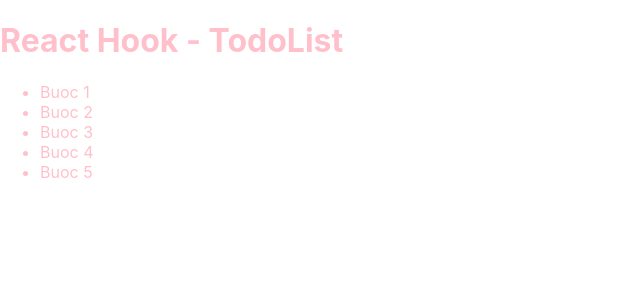
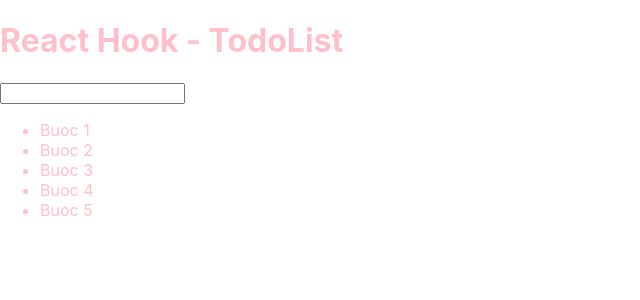
Before and after one commit to NguyenNgocChinh/react-hook-basic, a React (Create React App) app: page / in a window 1280 px wide. Shown: the top 300 px of the page, without its empty margins (0-640 px from the left). Built offline with nearby package versions, Linux system fonts and the light colour scheme.

Commit message:
TodoList - Add a new Item

```diff
--- a/src/App.js
+++ b/src/App.js
@@ -1,6 +1,7 @@
 import React, { useState } from 'react';
 import './App.scss';
 import TodoList from './components/TodoList';
+import FormTodoList from './components/FormTodoList';
 
 
 function App() {
@@ -19,9 +20,21 @@ function App() {
     newTodoList.splice(index, 1);
     setTodoList(newTodoList);
   }
+
+  function handleFormSubmit(formvalues) {
+    const newToDoList = [...todoList];
+    newToDoList.push({
+      id: todoList.length + Math.trunc(Math.random() * 23),
+      ...formvalues
+    });
+
+    setTodoList(newToDoList);
+  }
+
   return (
     <div className="app">
       <h1>React Hook - TodoList</h1>
+      <FormTodoList onSubmitForm={handleFormSubmit} />
       <TodoList todos={todoList} onTodoClick={handleTodoClick} />
     </div>
   );
--- /dev/null
+++ b/src/components/FormTodoList/index.jsx
@@ -0,0 +1,39 @@
+import React, { useState } from 'react';
+import PropTypes from 'prop-types';
+
+FormTodoList.propTypes = {
+    onSubmitForm: PropTypes.func,
+};
+
+FormTodoList.defaultProps = {
+    obSubmitForm: null
+}
+
+
+function FormTodoList(props) {
+
+    const { onSubmitForm } = props;
+    const [value, setValue] = useState('');
+    function handleChangeValue(e) {
+        setValue(e.target.value);
+    }
+    function handleSubmit(e) {
+        e.preventDefault();
+        if (!onSubmitForm) return;
+
+        const formValue = {
+            title: value,
+        };
+        onSubmitForm(formValue);
+
+        setValue('');
+    }
+
+    return (
+        <form onSubmit={handleSubmit}>
+            <input type="text" value={value} onChange={handleChangeValue} />
+        </form>
+    );
+}
+
+export default FormTodoList;
```
